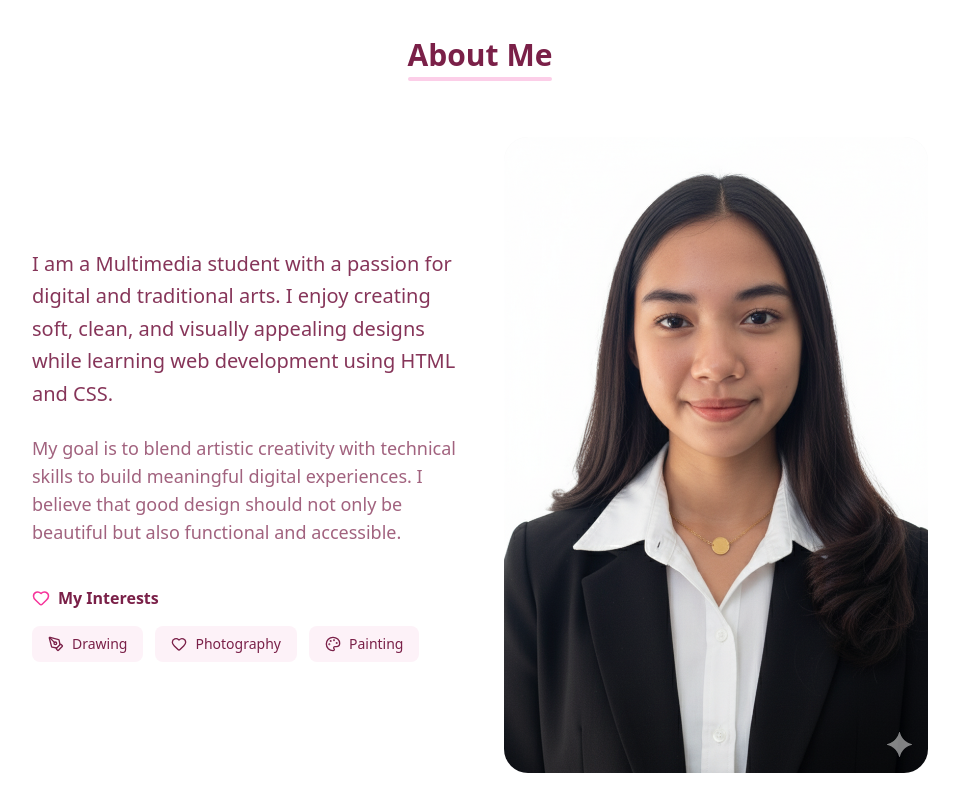
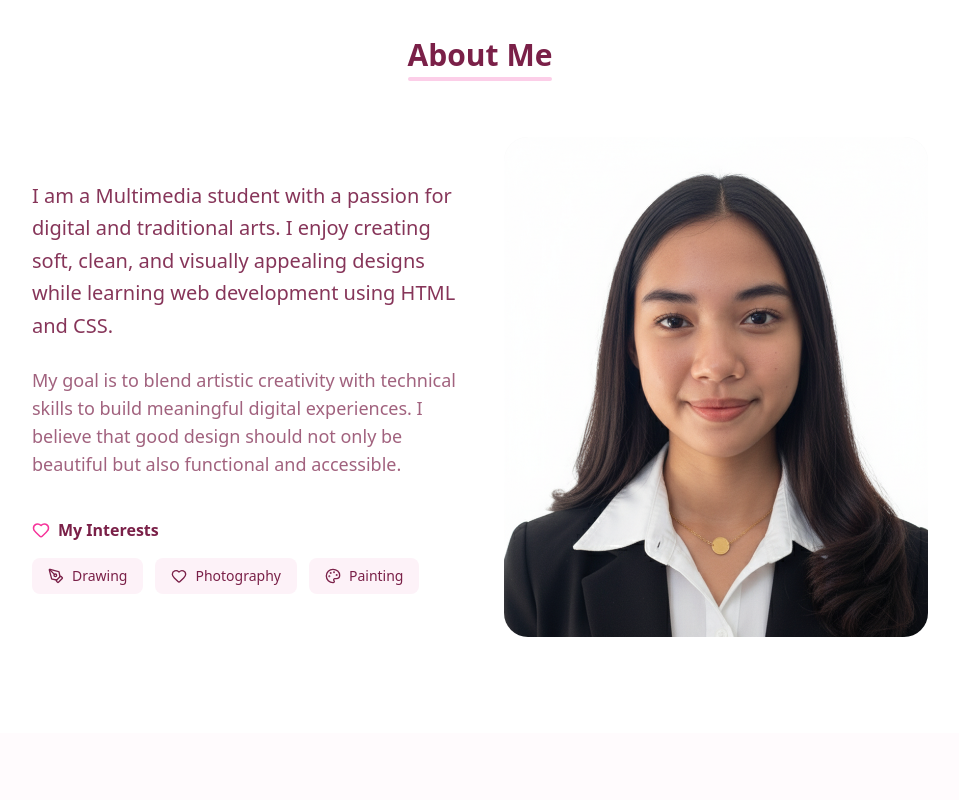
Before and after one commit to 1-230211-rgb/karla-mae-portfolio, a React (Vite) app: page / in a window 1280 px wide. Shown: the part 740-1540 px from the top of the page, without its empty margins (160-1119 px from the left). Built offline with nearby package versions, Linux system fonts and the light colour scheme.

Commit message:
fix image layout and update App.tsx

```diff
--- a/src/App.tsx
+++ b/src/App.tsx
@@ -216,13 +216,14 @@ export default function App() {
               </div>
             </div>
             <div className="relative">
-              <div className="rounded-3xl overflow-hidden shadow-inner">
+              <div className="rounded-3xl overflow-hidden shadow-inner max-h-[500px]">
   <img
     src="/me.jpg"
     alt="Me"
     className="w-full h-auto object-contain"
   />
 </div>
+
 
               <div className="absolute -bottom-6 -right-6 w-32 h-32 bg-pink-200 rounded-2xl -z-10"></div>
               <div className="absolute -top-6 -left-6 w-24 h-24 border-4 border-pink-100 rounded-full -z-10"></div>
```
